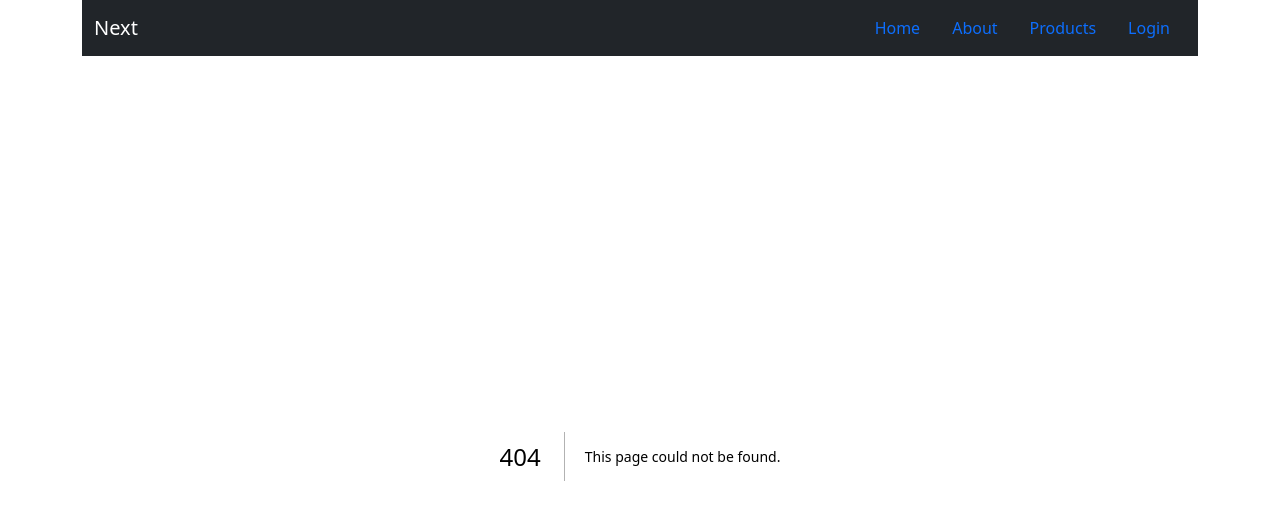
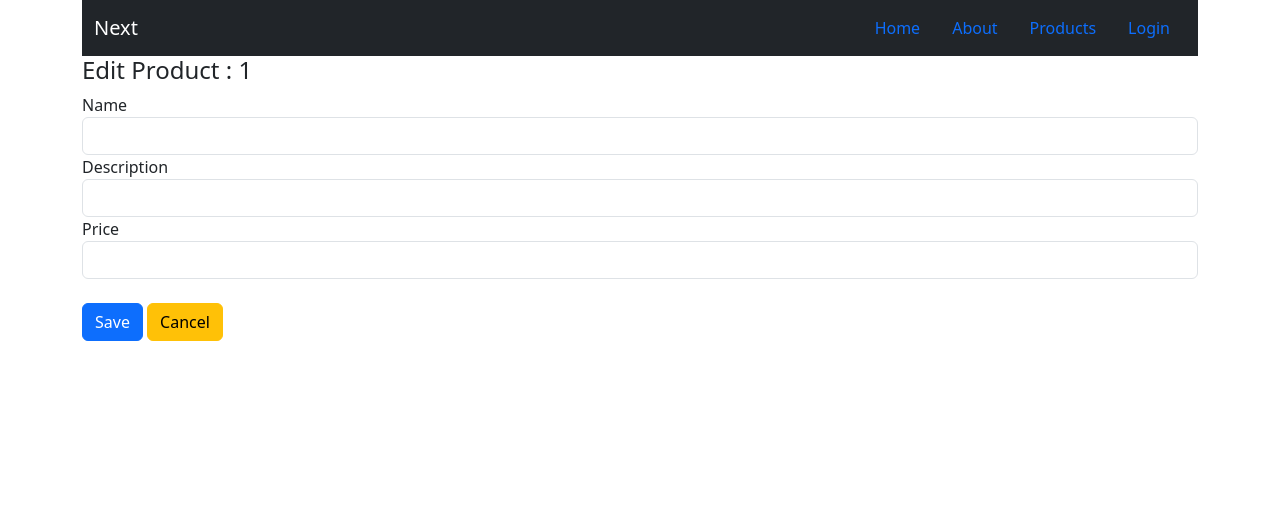
Before and after one commit to aniljos/Nextjs-Nov-19, a Next.js app in the folder the-awesome-app/: page /products/1 in a window 1280 px wide. Before the commit this address had no page. Shown: the top 520 px of the page. Built offline with nearby package versions, Linux system fonts and the light colour scheme.

Commit message:
Day 2 session 3

```diff
--- a/the-awesome-app/package.json
+++ b/the-awesome-app/package.json
@@ -9,11 +9,13 @@
     "lint": "next lint"
   },
   "dependencies": {
+    "@reduxjs/toolkit": "^2.3.0",
     "axios": "^1.7.7",
     "bootstrap": "^5.3.3",
     "next": "14.2.18",
     "react": "^18",
-    "react-dom": "^18"
+    "react-dom": "^18",
+    "react-redux": "^9.1.2"
   },
   "devDependencies": {
     "@types/node": "^20",
--- a/the-awesome-app/src/app/layout.tsx
+++ b/the-awesome-app/src/app/layout.tsx
@@ -2,6 +2,8 @@ import type { Metadata } from "next";
 import localFont from "next/font/local";
 import "./globals.css";
 import Link from "next/link";
+import ReduxProvider from "@/state/redux/ReduxProvider";
+
 
 const geistSans = localFont({
   src: "./fonts/GeistVF.woff",
@@ -29,6 +31,8 @@ export default function RootLayout({
   return (
     <html lang="en">
       <body className={`${geistSans.variable} ${geistMono.variable}`}>
+        {/* <Provider store={store}> */}
+        <ReduxProvider>
             <div className="container">
               <nav className="navbar navbar-dark bg-dark">
                 <div className="container-fluid">
@@ -53,6 +57,8 @@ export default function RootLayout({
                 {children}
               </main>
             </div>
+          </ReduxProvider>
+        {/* </Provider> */}
       </body>
     </html>
   );
--- /dev/null
+++ b/the-awesome-app/src/app/products/[id]/page.tsx
@@ -0,0 +1,36 @@
+'use client'
+
+import { useParams } from "next/navigation"
+
+export default function EditProduct(){
+
+    const params = useParams();
+
+    return (
+        <div>
+            <h4>Edit Product : {params.id}</h4>
+
+            <form>
+                <div className="form-group">
+                    <label htmlFor="name">Name</label>
+                    <input className="form-control" type="text" id="name" />
+                </div>
+
+                <div className="form-group">
+                    <label htmlFor="desc">Description</label>
+                    <input className="form-control" type="text" id="desc" />
+                </div>
+
+                <div className="form-group">
+                    <label htmlFor="price">Price</label>
+                    <input className="form-control" type="number" id="price" />
+                </div>
+                <br />
+                <div>
+                    <button className="btn btn-primary">Save</button>&nbsp;
+                    <button className="btn btn-warning">Cancel</button>
+                </div>
+            </form>
+        </div>
+    )
+}
--- /dev/null
+++ b/the-awesome-app/src/state/redux/ReduxProvider.tsx
@@ -0,0 +1,15 @@
+'use client'
+import { Provider } from 'react-redux';
+import { store } from "@/state/redux/store";
+
+export default function ReduxProvider({
+    children,
+  }: Readonly<{
+    children: React.ReactNode;
+  }>){
+    return (
+        <Provider store={store}>
+            {children}
+        </Provider>
+    );
+}
--- /dev/null
+++ b/the-awesome-app/src/state/redux/authReducer.ts
@@ -0,0 +1,29 @@
+export type AuthState = {
+
+    isAuthenticated: boolean,
+    accessToken: string,
+    refreshToken: string,
+    userName: string
+}
+
+export type AuthAction = {
+    type: string,
+    payload?: AuthState
+}
+
+const initialState: AuthState = {
+
+    isAuthenticated: false,
+    accessToken: "",
+    refreshToken: "",
+    userName: ""
+}
+
+
+
+export const authReducer = (currentState=initialState, action: AuthAction) => {
+
+    console.log("action", action);
+    //implement the code to return the updated state
+    return currentState;
+}
--- /dev/null
+++ b/the-awesome-app/src/state/redux/gadgetsReducer.ts
@@ -0,0 +1,17 @@
+export type GadgetsState = {
+    cart: string[]
+}
+
+export type GadgetsAction = {
+    type: string
+}
+
+const initialState: GadgetsState = {
+    cart : []
+}
+
+export const gadgetsReducer = (state=initialState, action: GadgetsAction) => {
+
+    console.log("action", action);
+    return state;
+}
--- /dev/null
+++ b/the-awesome-app/src/state/redux/store.ts
@@ -0,0 +1,13 @@
+import {configureStore, combineReducers} from '@reduxjs/toolkit';
+import { authReducer } from './authReducer';
+import { gadgetsReducer } from './gadgetsReducer';
+
+const combinedReducer = combineReducers({
+    auth: authReducer,
+    gadgets: gadgetsReducer
+})
+
+//configure redux store
+export const store = configureStore({
+    reducer: combinedReducer
+})
```
Also changed, not shown: the-awesome-app/src/app/products/page.tsx (+19 -2 lines), 1 other file (tests, documents, lock files or other folders). Lines whose indentation alone changed are shown as unchanged.
